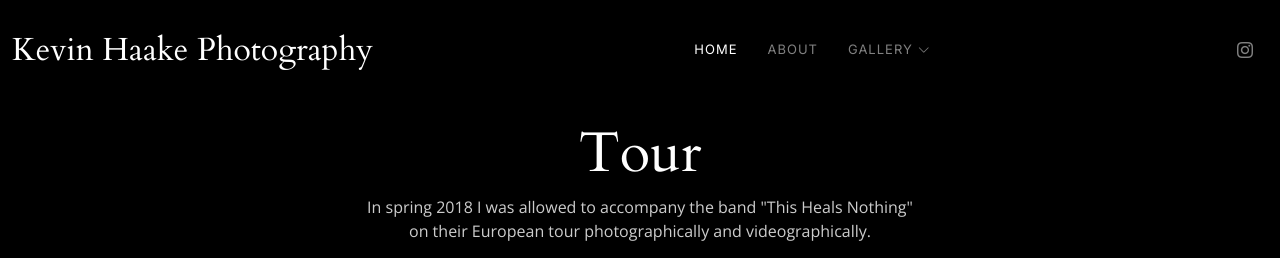
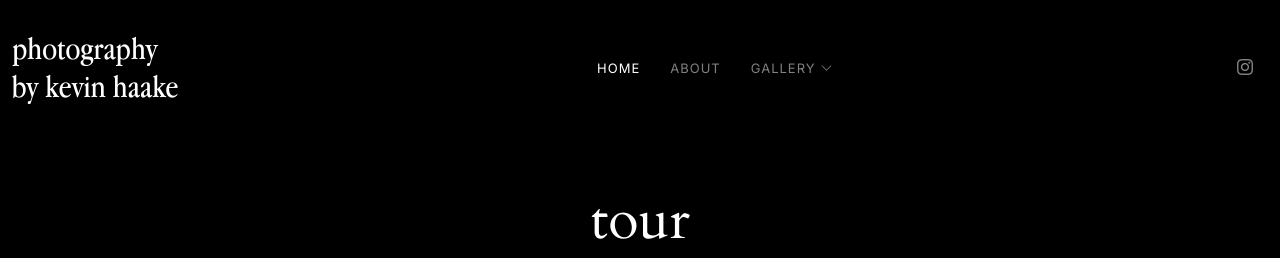
Before and after one commit to haakefoto/haakefoto.github.io, a plain HTML site: page tour.html in a window 1280 px wide. Shown: the top 258 px of the page. Drawn offline with nearby package versions, Linux system fonts and the light colour scheme; grey boxes are pictures that could not be loaded.

Commit message:
new font

```diff
--- a/assets/css/main.css
+++ b/assets/css/main.css
@@ -33,7 +33,8 @@
 # General
 --------------------------------------------------------------*/
 body {
-  font-family: var(--font-default);
+ /* font-family: var(--font-default); */
+  font-family: Garamond; src: 'Garamond.ttf';
   color: var(--color-default);
   background-color: #000;
 }
--- a/tour.html
+++ b/tour.html
@@ -5,7 +5,7 @@
   <meta charset="utf-8">
   <meta content="width=device-width, initial-scale=1.0" name="viewport">
 
-  <title>tour (photography by kevin haake)</title>
+  <title>photography by kevin haake</title>
   <meta content="" name="description">
   <meta content="" name="keywords">
 
@@ -27,7 +27,10 @@
 
   <!-- Template Main CSS File -->
   <link href="assets/css/main.css" rel="stylesheet">
-
+  <style>
+      @font-face { font-family: Garamond; src: url('Garamond.ttf'); }
+     .garamond { font-family: Garamond; font-size: 4.2em; }
+  </style>
   <!-- =======================================================
   * Template Name: PhotoFolio
   * Updated: Jan 29 2024 with Bootstrap v5.3.2
@@ -36,7 +39,6 @@
   * License: https://bootstrapmade.com/license/
   ======================================================== -->
 </head>
-
 <body>
 
   <!-- ======= Header ======= -->
@@ -47,7 +49,8 @@
         <!-- Uncomment the line below if you also wish to use an image logo -->
         <!-- <img src="assets/img/logo.png" alt=""> -->
        <!-- <i class="bi bi-camera"></i> -->
-        <h1>Kevin Haake Photography</h1>
+        <!-- <h1>Kevin Haake Photography</h1> -->
+        <h1 style="font-family: Garamond;">photography<br> by kevin haake</h1>
       </a>
 
       <nav id="navbar" class="navbar">
@@ -93,7 +96,7 @@
       <div class="container position-relative">
         <div class="row d-flex justify-content-center">
           <div class="col-lg-6 text-center">
-            <h2>Tour</h2>
+            <h2><br>tour</h2>
             <p>In spring 2018 I was allowed to accompany the band "This Heals Nothing" on their European tour photographically and videographically.</p>
 <iframe width="560" height="315" src="https://www.youtube.com/embed/4I3_PEiaX6s?si=PlOhLn8-8o4fHsIs" title="YouTube video player" frameborder="0" allow="accelerometer; autoplay; clipboard-write; encrypted-media; gyroscope; picture-in-picture; web-share" referrerpolicy="strict-origin-when-cross-origin" allowfullscreen></iframe>
            <!-- <a class="cta-btn" href="https://www.youtube.com/watch?v=4I3_PEiaX6s">music video "blindfold"</a> -->
```
Also changed, not shown: concert.html (+9 -6 lines), contact.html (+6 -2 lines), index.html (+7 -4 lines), portraits.html (+9 -6 lines), Garamond.ttf (added), assets/Garamond.ttf (added), assets/css/fonts/Garamond.ttf (added), 4 other files.
